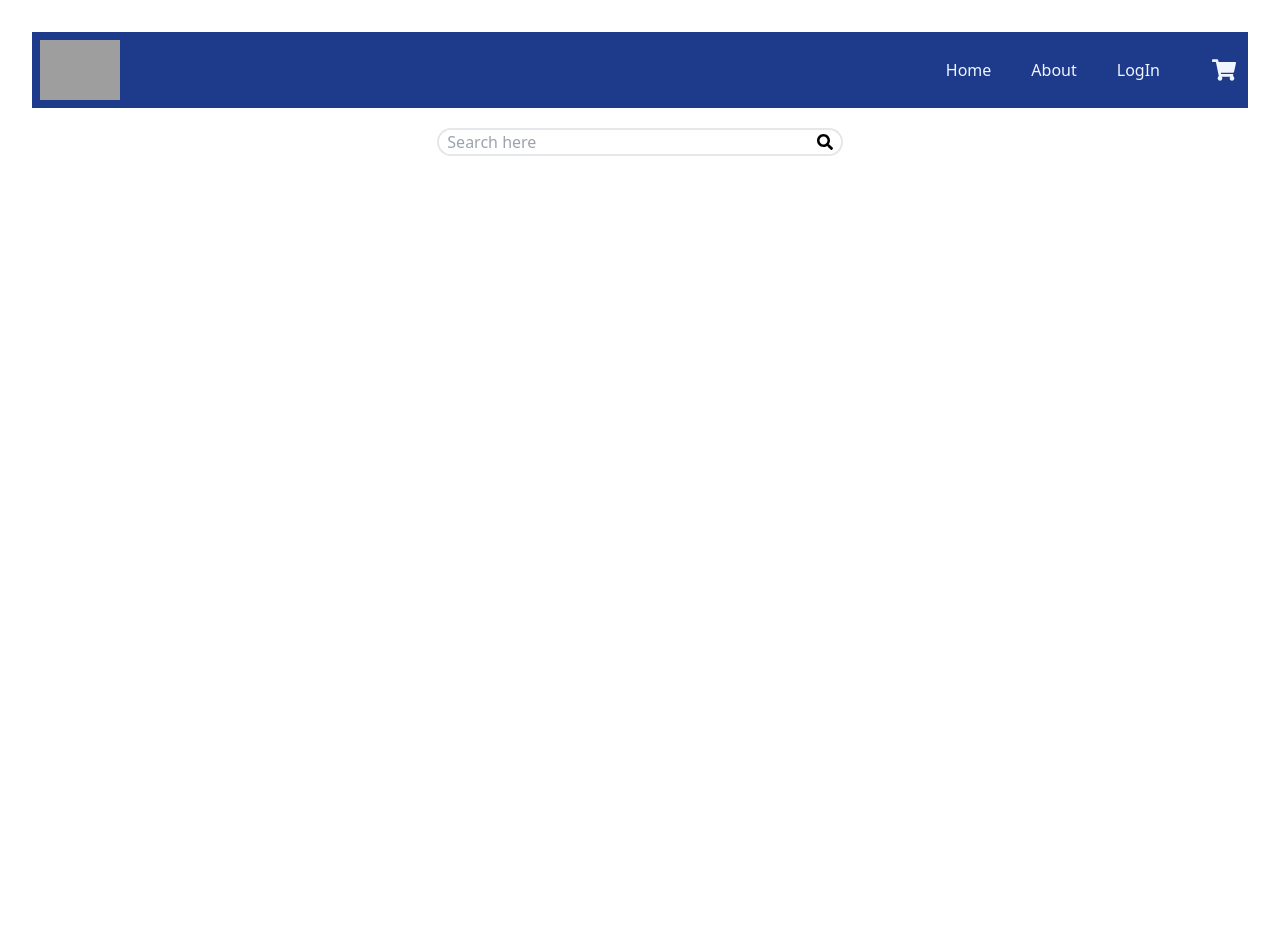
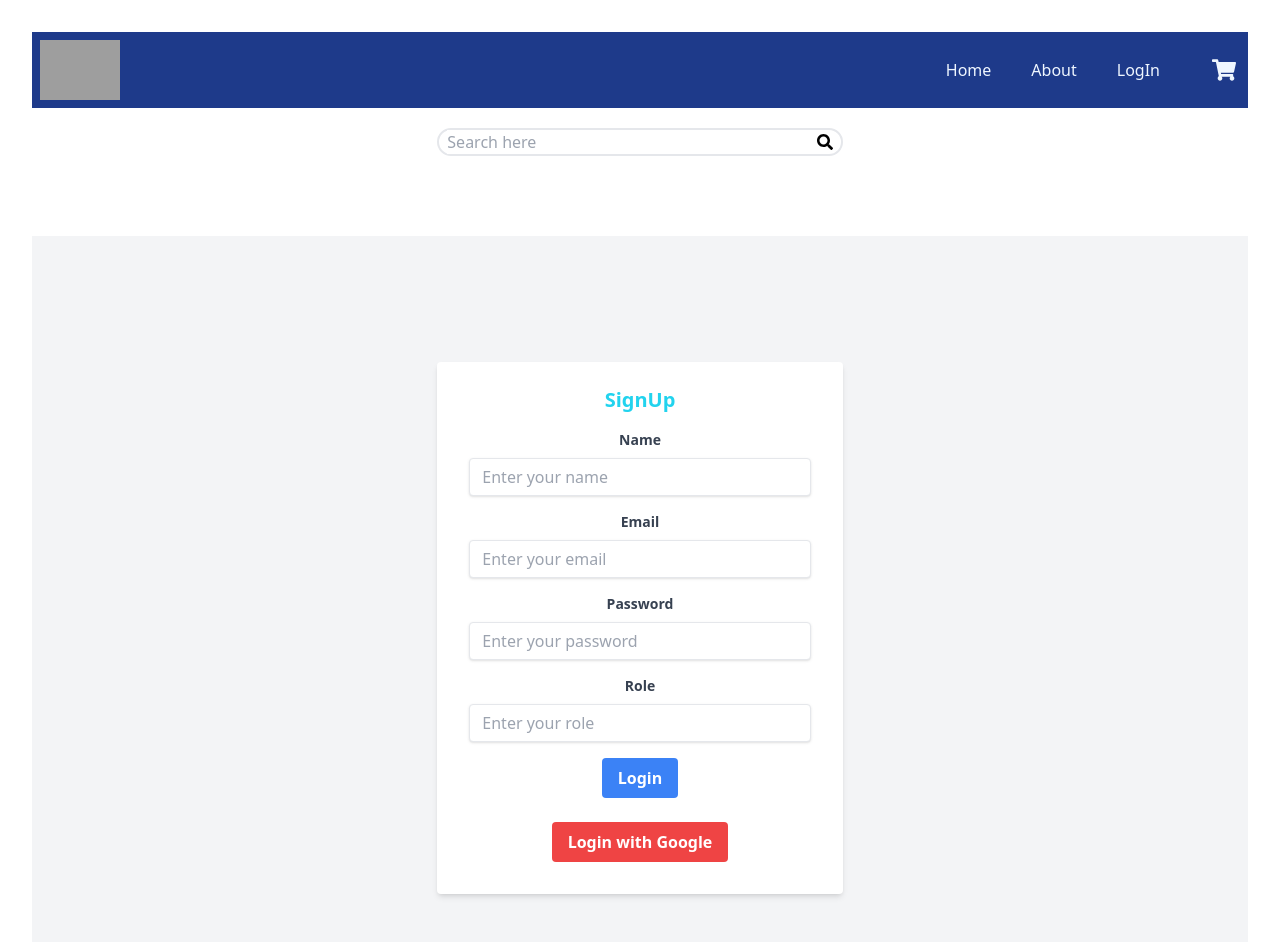
Before and after one commit to Aakarbharadwaj/medical1, a React (Vite) app: page /signup in a window 1280 px wide. Before the commit this address had no page. Shown: the top 942 px of the page. Before the commit the page ends 800 px from the top, so only its background shows below. Built offline with nearby package versions, Linux system fonts and the light colour scheme; grey boxes are pictures that could not be loaded.

Commit message:
signUp form intiated

```diff
--- a/src/App.jsx
+++ b/src/App.jsx
@@ -8,6 +8,7 @@ import Search from './components/Search'
 import About from './pages/About'
 import Login from './pages/Login'
 import Description from './pages/Description'
+import SignUp from './pages/SignUp'
 function App() {
 
 
@@ -23,6 +24,7 @@ function App() {
           <Route path='/cart' element={<Cart />} />
           <Route path='/about' element={<About />} />
           <Route path='/login' element={<Login />} />
+          <Route path='/signup' element={<SignUp />} />
           <Route path='/description' element={<Description />} />
         </Routes>
       </div>
--- a/src/components/Navbar.jsx
+++ b/src/components/Navbar.jsx
@@ -1,12 +1,12 @@
-import React from 'react'
+import React, { useState } from 'react'
 import { Link, NavLink } from 'react-router-dom'
 import { FaShoppingCart } from "react-icons/fa";
 import { useSelector } from 'react-redux';
 
-
 const
     Navbar = () => {
         const cart = useSelector((state) => state.cart);
+        const [login, setLogin] = useState(true);
         return (
 
             <nav className='flex justify-between items-center p-2 bg-blue-900'>
@@ -18,7 +18,7 @@ const
                     <ul className='flex text-blue-50'>
                         <li className='hover:text-green-400'><NavLink to={'/'}>Home</NavLink></li>
                         <li className='ml-10 hover:text-green-400'><NavLink to={'/about'}>About</NavLink></li>
-                        <li className='ml-10 hover:text-green-400'><NavLink to={'/login'}>LogIn</NavLink></li>
+                        {login ? (<li className='ml-10 hover:text-green-400' onClick={()=>setLogin(false)}><NavLink to={'/login'}>LogIn</NavLink></li>) : (<li className='ml-10 hover:text-green-400 ' onClick={()=>setLogin(true)}><NavLink to={'/signup'}>SignUp</NavLink></li>)}
                         <li className='ml-20 hover:text-green-400'>
                             <NavLink to={'/cart'}>
                                 <div className="relative">
--- a/src/pages/Login.jsx
+++ b/src/pages/Login.jsx
@@ -24,7 +24,7 @@ const Login = () => {
   return (
     <div className="bg-gray-100 flex justify-center items-center h-screen mt-20">
       <div className="bg-white shadow-md rounded px-8 pt-6 pb-8 mb-4 flex flex-col w-full md:w-1/3">
-        <h2 className="text-center text-xl font-bold mb-4">Login</h2>
+        <h2 className="text-center text-xl font-bold mb-4 text-green-500">Login</h2>
         <form onSubmit={submitHandler}>
           <div className="mb-4">
             <label className="block text-gray-700 text-sm font-bold mb-2" htmlFor="name">Name</label>
--- /dev/null
+++ b/src/pages/SignUp.jsx
@@ -0,0 +1,62 @@
+import React, { useState } from 'react'
+
+const SignUp = () => {
+    const [formdata, setFormdata] = useState({
+        name: "",
+        email: "",
+        password: "",
+        role: ""
+    });
+    const changeHandler = (e) => {
+        const { name, value, type } = e.target;
+        setFormdata((prevData) => {
+            return {
+                ...prevData,
+                [name]: value
+            }
+        })
+    }
+    const submitHandler = (e) => {
+        e.preventDefault();
+        console.log(formdata); // Log the form data to the console
+    }
+
+    return (
+        <div className="bg-gray-100 flex justify-center items-center h-screen mt-20">
+            <div className="bg-white shadow-md rounded px-8 pt-6 pb-8 mb-4 flex flex-col w-full md:w-1/3">
+                <h2 className="text-center text-xl font-bold mb-4 text-cyan-400">SignUp</h2>
+                <form onSubmit={submitHandler}>
+                    <div className="mb-4">
+                        <label className="block text-gray-700 text-sm font-bold mb-2" htmlFor="name">Name</label>
+                        <input className="shadow appearance-none border rounded w-full py-2 px-3 text-gray-700 leading-tight focus:outline-none focus:shadow-outline" id="name" type="text" name='name' value={formdata.name} onChange={changeHandler} placeholder="Enter your name" />
+                    </div>
+                    <div className="mb-4">
+                        <label className="block text-gray-700 text-sm font-bold mb-2" htmlFor="email">Email</label>
+                        <input className="shadow appearance-none border rounded w-full py-2 px-3 text-gray-700 leading-tight focus:outline-none focus:shadow-outline" id="email" type="email" name='email' value={formdata.email} onChange={changeHandler} placeholder="Enter your email" />
+                    </div>
+                    <div className="mb-4">
+                        <label className="block text-gray-700 text-sm font-bold mb-2" htmlFor="password">Password</label>
+                        <input className="shadow appearance-none border rounded w-full py-2 px-3 text-gray-700 leading-tight focus:outline-none focus:shadow-outline" id="password" type="password" name='password' value={formdata.password} onChange={changeHandler} placeholder="Enter your password" />
+                    </div>
+                    <div className="mb-4">
+                        <label className="block text-gray-700 text-sm font-bold mb-2" htmlFor="role">Role</label>
+                        <input className="shadow appearance-none border rounded w-full py-2 px-3 text-gray-700 leading-tight focus:outline-none focus:shadow-outline" id="role" type="text" name='role' value={formdata.role} onChange={changeHandler} placeholder="Enter your role" />
+                    </div>
+                    <div className="mb-6 text-center">
+                        <button className="bg-blue-500 hover:bg-blue-700 text-white font-bold py-2 px-4 rounded focus:outline-none focus:shadow-outline" type="submit">
+                            Login
+                        </button>
+                    </div>
+                </form>
+                <div className="flex justify-center">
+                    <button className="bg-red-500 hover:bg-red-700 text-white font-bold py-2 px-4 rounded focus:outline-none focus:shadow-outline" type="button">
+                        Login with Google
+                    </button>
+                </div>
+            </div>
+        </div>
+
+    )
+}
+
+export default SignUp
```
